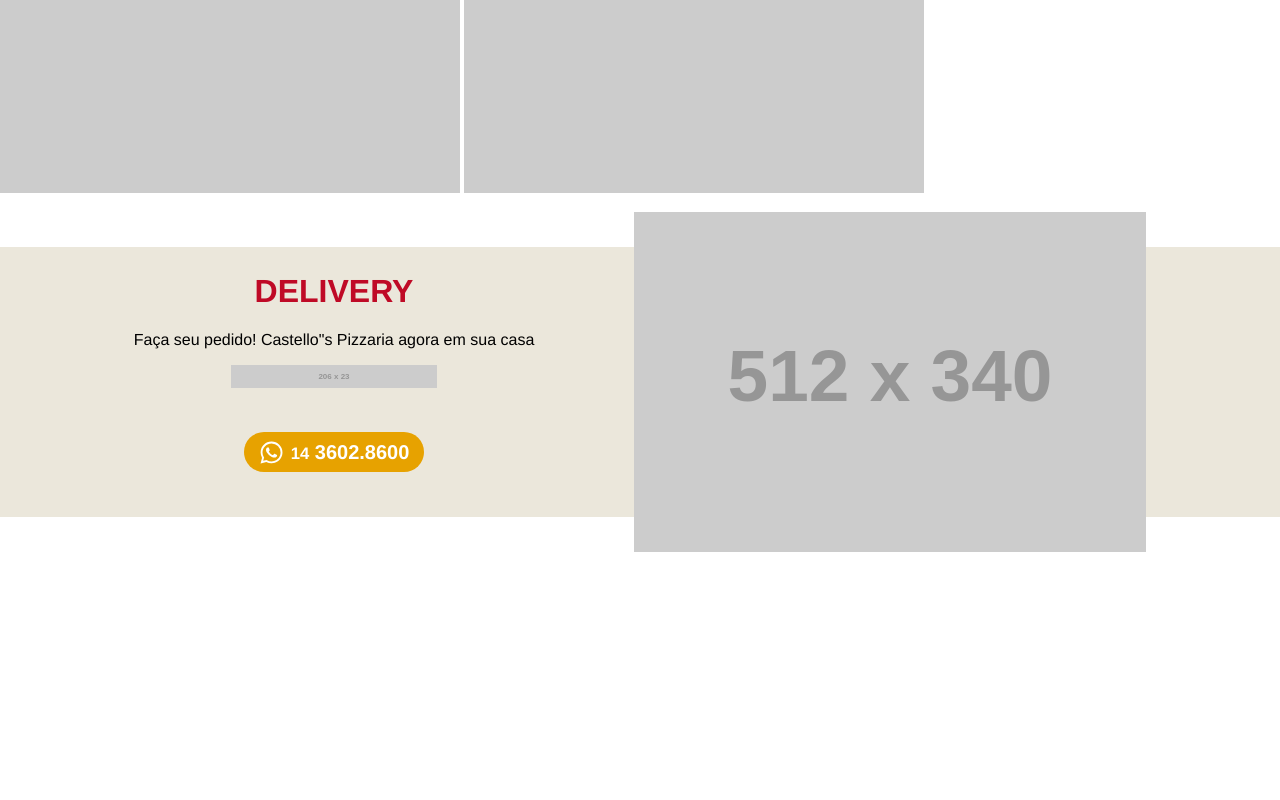
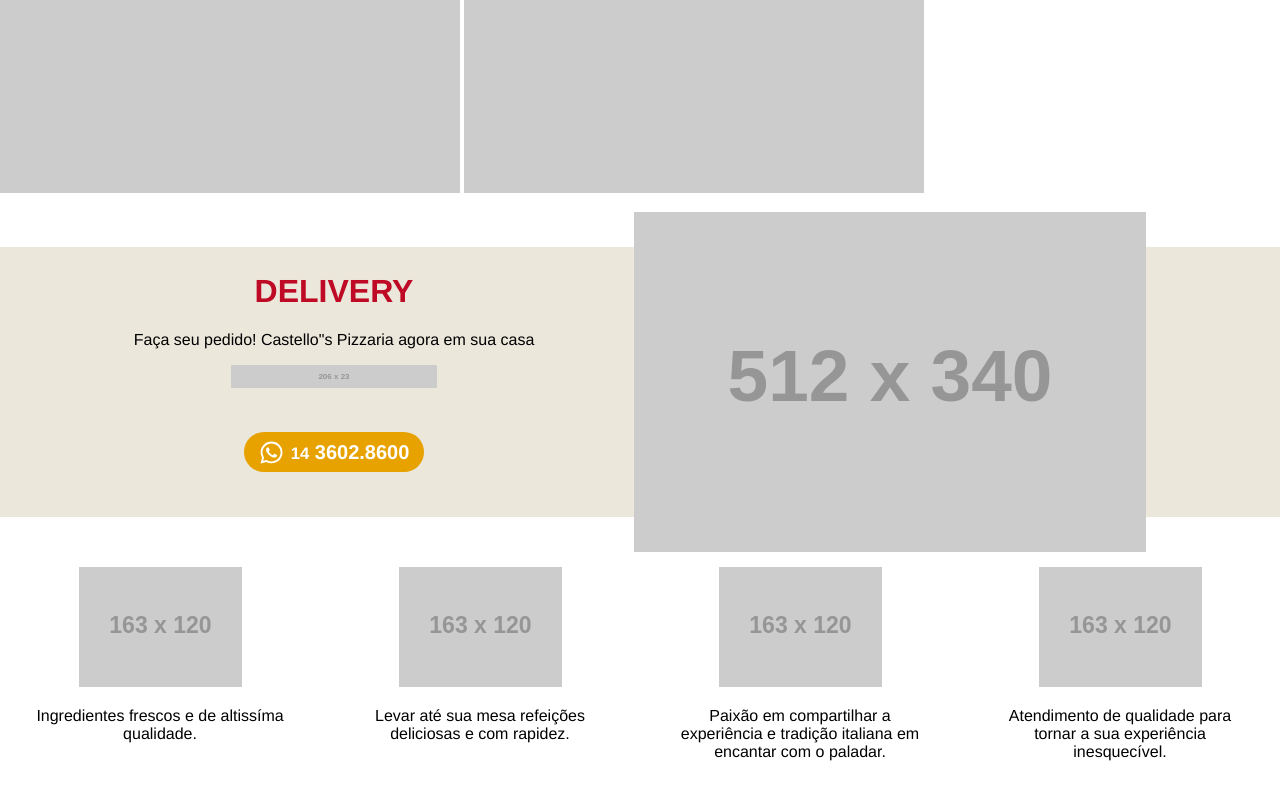
Before and after one commit to BiaS1lva6/PIZZARIA, a plain HTML site: page index.html in a window 1280 px wide. Shown: the part 1830-2630 px from the top of the page. Before the commit the page ends 2397 px from the top, so only its background shows below. Drawn offline with nearby package versions, Linux system fonts and the light colour scheme; grey boxes are pictures that could not be loaded; placeholder pictures from the web are drawn by us.

Commit message:
incorporado mapa

```diff
--- a/css/style.css
+++ b/css/style.css
@@ -237,3 +237,17 @@ header {
     justify-content: center;
     padding: 40px;
 }
+
+#icone {
+    display: flex;
+    justify-content: center;
+    gap: 70px;
+    margin: 20px 0;
+
+
+}
+
+.itens{
+    max-width: 250px;
+    text-align: center;
+}
--- a/index.html
+++ b/index.html
@@ -13,7 +13,7 @@
       <header>
         <div class="container site-header-main">
           <nav id="site-navigation" class="main-navigation">
-            <img src="img/logo.webp" alt="" height="58px" />
+            <img src="img/logoo.png" alt="" height="58px" />
             <!-- ul>li*4>a -->
             <ul id="menu-principal" class="primary-menu">
               <li><a href="">Castello's Pizza</a></li>
@@ -98,6 +98,30 @@
           </div>
           <img src="https://placehold.co/512x340" alt="" />
         </div>
+
+        <div id="icone">
+          <!-- div.center>img Atalho para fazer o codigo-->
+          <div class="itens">
+            <img src="https://placehold.co/163x120" alt="" />
+            <p><Ifr>Ingredientes frescos e de altissíma qualidade.</Ifr></p>
+          </div>
+          <div class="itens">
+            <img src="https://placehold.co/163x120" alt="" />
+            <p>Levar até sua mesa refeições deliciosas e com rapidez.</p>
+          </div>
+          <div class="itens">
+            <img src="https://placehold.co/163x120" alt="" />
+            <p>Paixão em compartilhar a experiência e tradição italiana em encantar com o paladar.</p>
+          </div>
+          <div class="itens">
+            <img src="https://placehold.co/163x120" alt="" />
+            <p>Atendimento de qualidade para tornar a sua experiência inesquecível.</p>
+          </div>
+        </div>
+
+        <div id="Contato">
+          <iframe src="https://www.google.com/maps/embed?pb=!1m18!1m12!1m3!1d29534.025001936254!2d-48.587982325683576!3d-22.287339699999986!2m3!1f0!2f0!3f0!3m2!1i1024!2i768!4f13.1!3m3!1m2!1s0x94b8a7b94de94c4b%3A0x82a7d3283a0d4e7d!2sSenai%20Jau!5e0!3m2!1spt-BR!2sbr!4v1722437280393!5m2!1spt-BR!2sbr" width="100%" height="450" style="border:0;" allowfullscreen="" loading="lazy" referrerpolicy="no-referrer-when-downgrade"></iframe>
+        </div>
       </main>
 
       <footer></footer>
```
Also changed, not shown: img/ifood.png (added), img/logo.webp (deleted), img/logoo.png (added).
